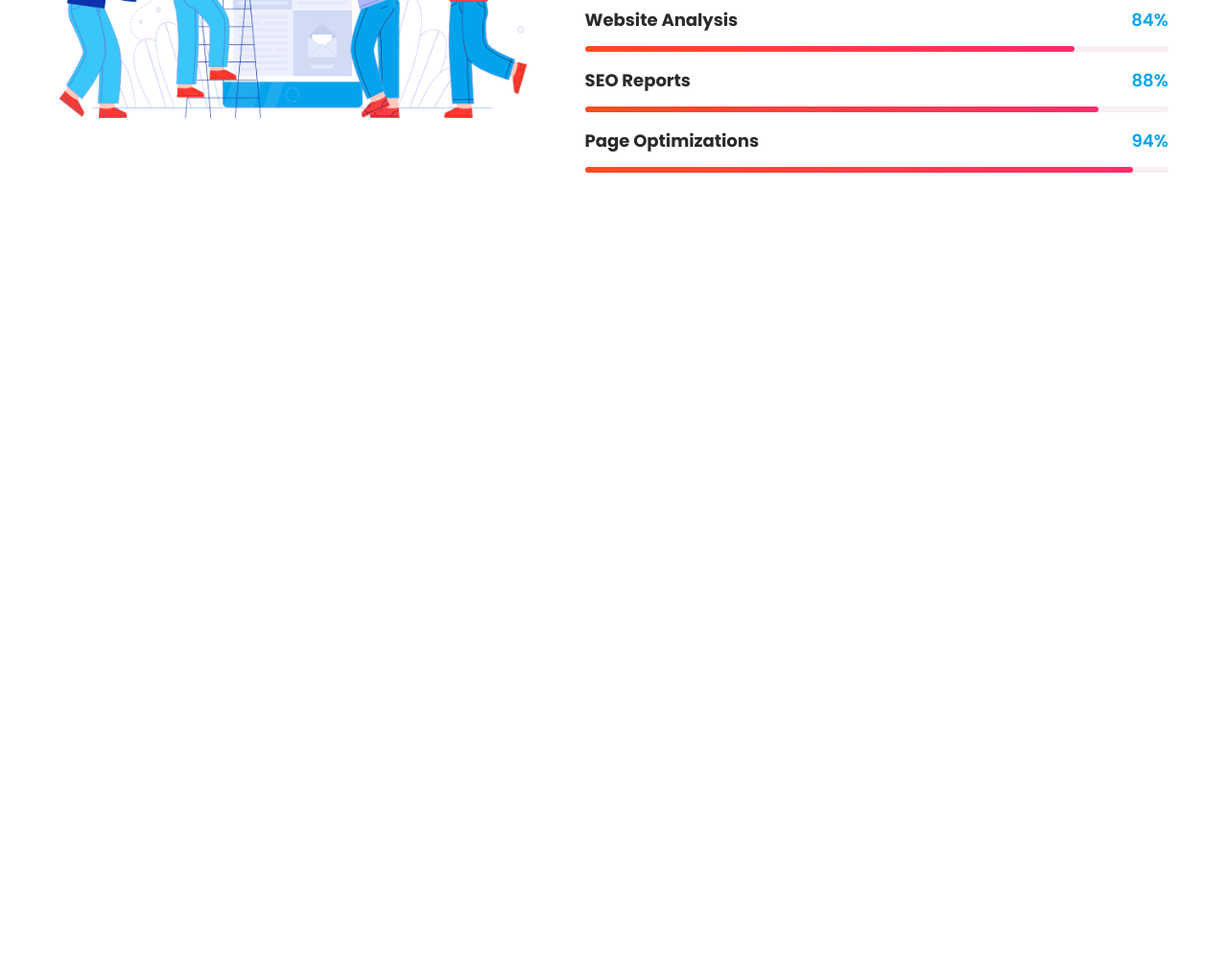
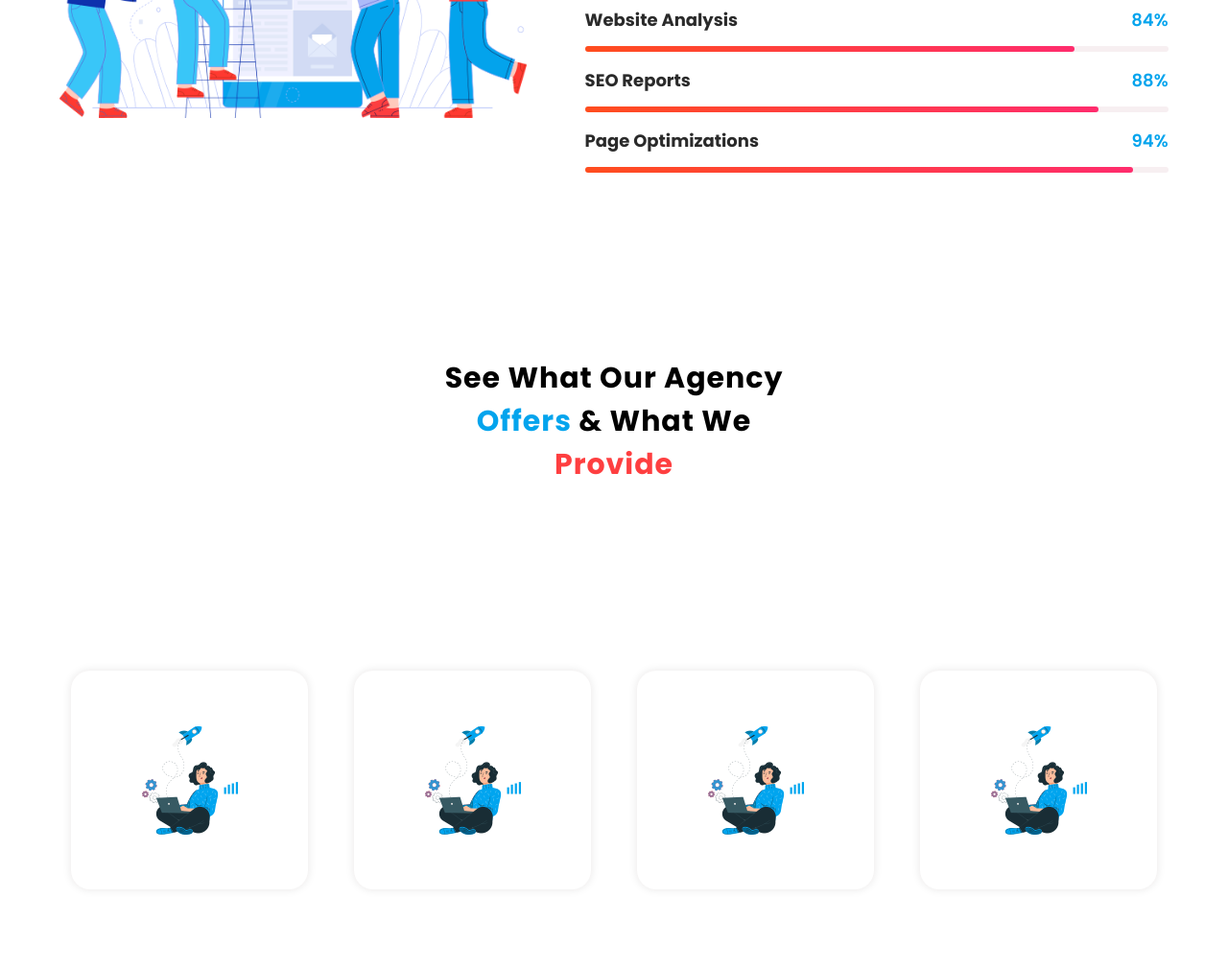
Before and after one commit to Hamdy-0/spacdyna-template, a plain HTML site: page index.html in a window 1280 px wide. Shown: the part 1794-2804 px from the top of the page at 96% size. Before the commit the page ends 2038 px from the top, so only its background shows below. Drawn offline with Linux system fonts and the light colour scheme.

Commit message:
portfolio section

```diff
--- a/index.html
+++ b/index.html
@@ -152,5 +152,48 @@
         </div>
       </div>
     </section>
+    <section class="portfolio">
+      <h2>
+        See What Our Agency <em>Offers </em> & What We <span> Provide </span>
+      </h2>
+      <div class="container">
+        <div class="box">
+          <div class="hidden-content">
+            <h4>SEO Analysis</h4>
+            <p>Lorem ipsum dolor sit amet consectetur adipisicing elit.</p>
+          </div>
+          <div class="showed-content">
+            <img src="images/portfolio-image.png" alt="" />
+          </div>
+        </div>
+        <div class="box">
+          <div class="hidden-content">
+            <h4>SEO Analysis</h4>
+            <p>Lorem ipsum dolor sit amet consectetur adipisicing elit.</p>
+          </div>
+          <div class="showed-content">
+            <img src="images/portfolio-image.png" alt="" />
+          </div>
+        </div>
+        <div class="box">
+          <div class="hidden-content">
+            <h4>SEO Analysis</h4>
+            <p>Lorem ipsum dolor sit amet consectetur adipisicing elit.</p>
+          </div>
+          <div class="showed-content">
+            <img src="images/portfolio-image.png" alt="" />
+          </div>
+        </div>
+        <div class="box">
+          <div class="hidden-content">
+            <h4>SEO Analysis</h4>
+            <p>Lorem ipsum dolor sit amet consectetur adipisicing elit.</p>
+          </div>
+          <div class="showed-content">
+            <img src="images/portfolio-image.png" alt="" />
+          </div>
+        </div>
+      </div>
+    </section>
   </body>
 </html>
--- a/style.css
+++ b/style.css
@@ -352,3 +352,97 @@ nav .menu-items .menu-links a.active {
 .services .container .right-content .progress-bar .third-bar .fulled-bar {
   width: 94%;
 }
+
+.portfolio {
+  margin: 8rem 3rem;
+}
+
+.portfolio h2 {
+  letter-spacing: 1px;
+  margin-bottom: 7rem;
+  width: 50%;
+  text-align: center;
+  margin: 0 auto;
+  text-wrap: wrap;
+  width: 31%;
+
+  font-size: 30px;
+}
+.portfolio h2 em {
+  font-style: normal;
+  color: #03a4ed;
+}
+.portfolio h2 span {
+  color: #fe3f40;
+}
+.portfolio .container {
+  display: flex;
+  justify-content: center;
+  align-items: center;
+  gap: 3rem;
+  padding: 5rem 2rem;
+}
+.portfolio .box {
+  display: flex;
+  flex-direction: column;
+  margin-top: 7rem;
+  position: relative;
+}
+.portfolio .box .showed-content {
+  border-radius: 20px;
+
+  cursor: pointer;
+  top: 0;
+  position: relative;
+  background-color: #fff;
+  text-align: center;
+
+  box-shadow: 0px 0px 10px rgba(26, 13, 13, 0.1);
+  transition: all 0.5s;
+  width: 247px;
+  height: 228px;
+  display: flex;
+  align-items: center;
+  justify-content: center;
+}
+.portfolio .box:hover .hidden-content {
+  transform: translateY(-65%);
+  opacity: 1;
+  visibility: visible;
+  transition: all 0.2s ease-out;
+}
+.portfolio .box:hover .showed-content {
+  transform: translateY(25%);
+  opacity: 1;
+  visibility: visible;
+  transition: all 0.2s ease-out;
+}
+/* .portfolio .box .hidden-content:hover {
+  opacity: 1;
+  visibility: visible;
+} */
+.portfolio .box .hidden-content {
+  background: linear-gradient(
+    105deg,
+    rgba(255, 77, 30, 1) 0%,
+    rgba(255, 44, 109, 1) 100%
+  );
+  padding: 30px;
+  border-radius: 20px;
+  text-align: center;
+  opacity: 0;
+  top: 0;
+  visibility: hidden;
+  position: absolute;
+
+  transition: all 0.5s;
+}
+.portfolio .box .hidden-content h4 {
+  font-size: 20px;
+  font-weight: 700;
+  color: #fff;
+  margin-bottom: 20px;
+}
+.portfolio .box .hidden-content p {
+  color: #fff;
+}
```
